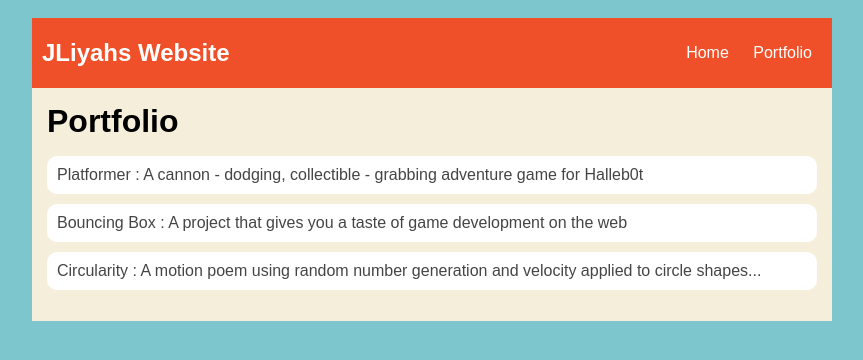
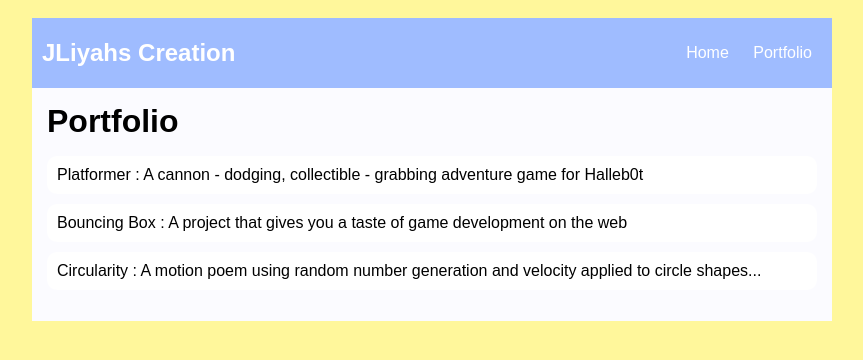
Before and after one commit to jliyaht08/jliyaht08.github.io, a plain HTML site: page portfolio.html in a window 1280 px wide. Shown: the whole page, without its empty margins (208-1071 px from the left). Drawn offline with Linux system fonts and the light colour scheme.

```diff
--- a/portfolio.html
+++ b/portfolio.html
@@ -1,11 +1,11 @@
 <!DOCTYPE HTML>
 <html>
     <head>
-        <title> JLiyahs Website</title>
+        <title>JLiyahs Creation</title>
         <style type="text/css">
             body {
-                background: rgb(125, 198, 205);
-                color: rgb(45, 45, 45);
+                background: rgb(255, 247, 155);
+                color: rgb(78, 120, 218);
                 padding: 10px;
                 font-family: arial;
             }
@@ -21,7 +21,7 @@
 
             /* navigation menu */
             nav {
-                background: rgb(239, 80, 41);
+                background: rgb(159, 188, 255);
                 margin: 0 auto;
                 display: flex;
                 padding: 10px;
@@ -42,12 +42,12 @@
             }
             .nav-a {
                 text-decoration: none;
-                color: #fff;
+                color: rgb(255, 255, 255);
             }
 
             /* main container area beneath menu */
             main {
-                background: rgb(245, 238, 219);
+                background: rgb(251, 251, 255);
                 display: flex;
             }
             .content {
@@ -65,7 +65,7 @@
          }
 
          #portfolio li {
-             background: #fff;
+             background: rgb(255, 255, 255);
              padding: 10px;
              border-radius: 10px;
              margin-bottom: 10px;
@@ -77,7 +77,7 @@
 
          #portfolio a {
              text-decoration: none;
-             color: #454545;
+             color: #000000;
          }
         </style>
     </head>
@@ -85,7 +85,7 @@
     <body>
       <div id="all-contents">
         <nav>
-            <h1>JLiyahs Website</h1>
+            <h1>JLiyahs Creation</h1>
             <ul id="nav-ul">
                <li class="nav-li">
                <a class="nav-a" href="index.html">Home</a>
```
